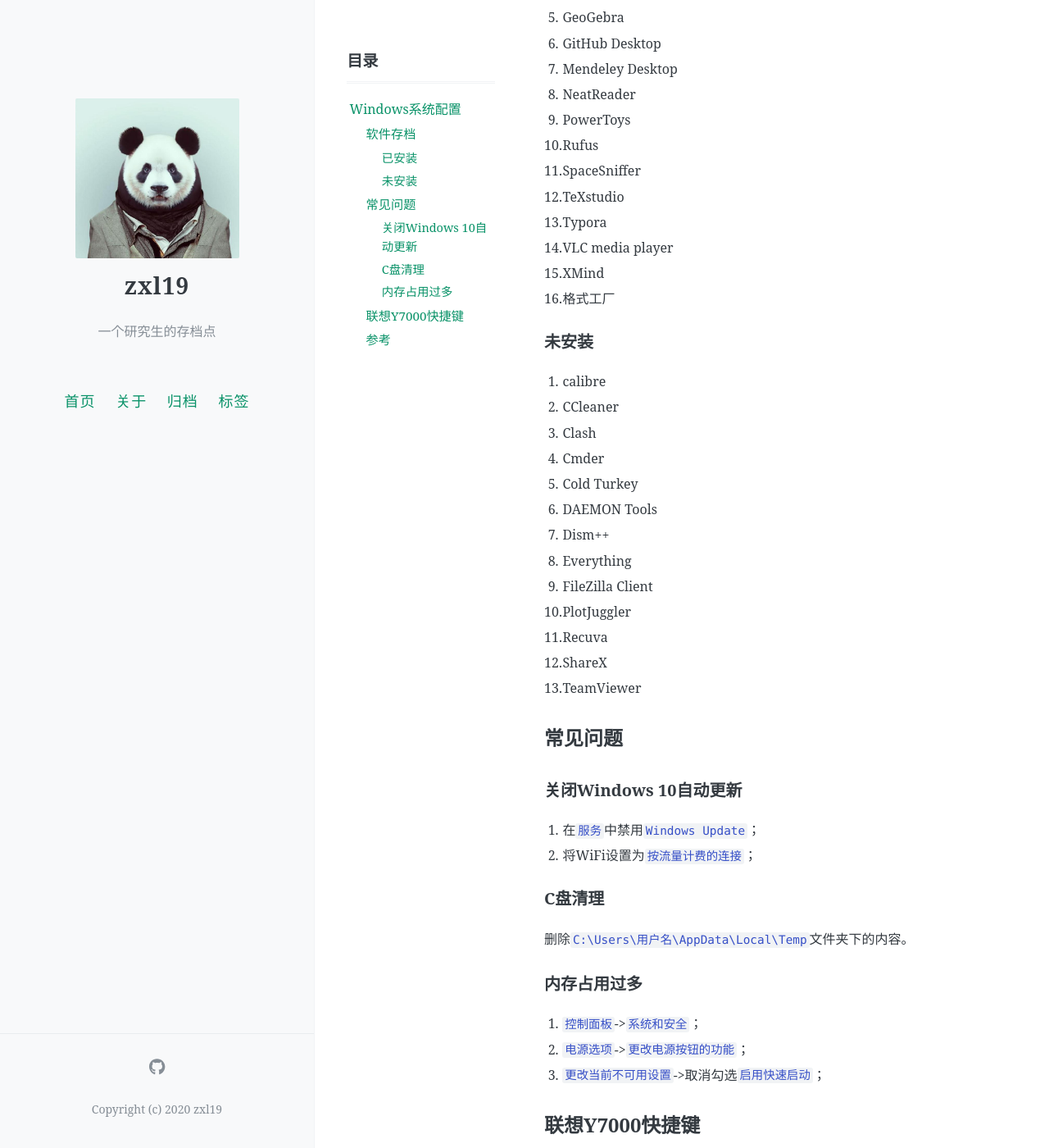
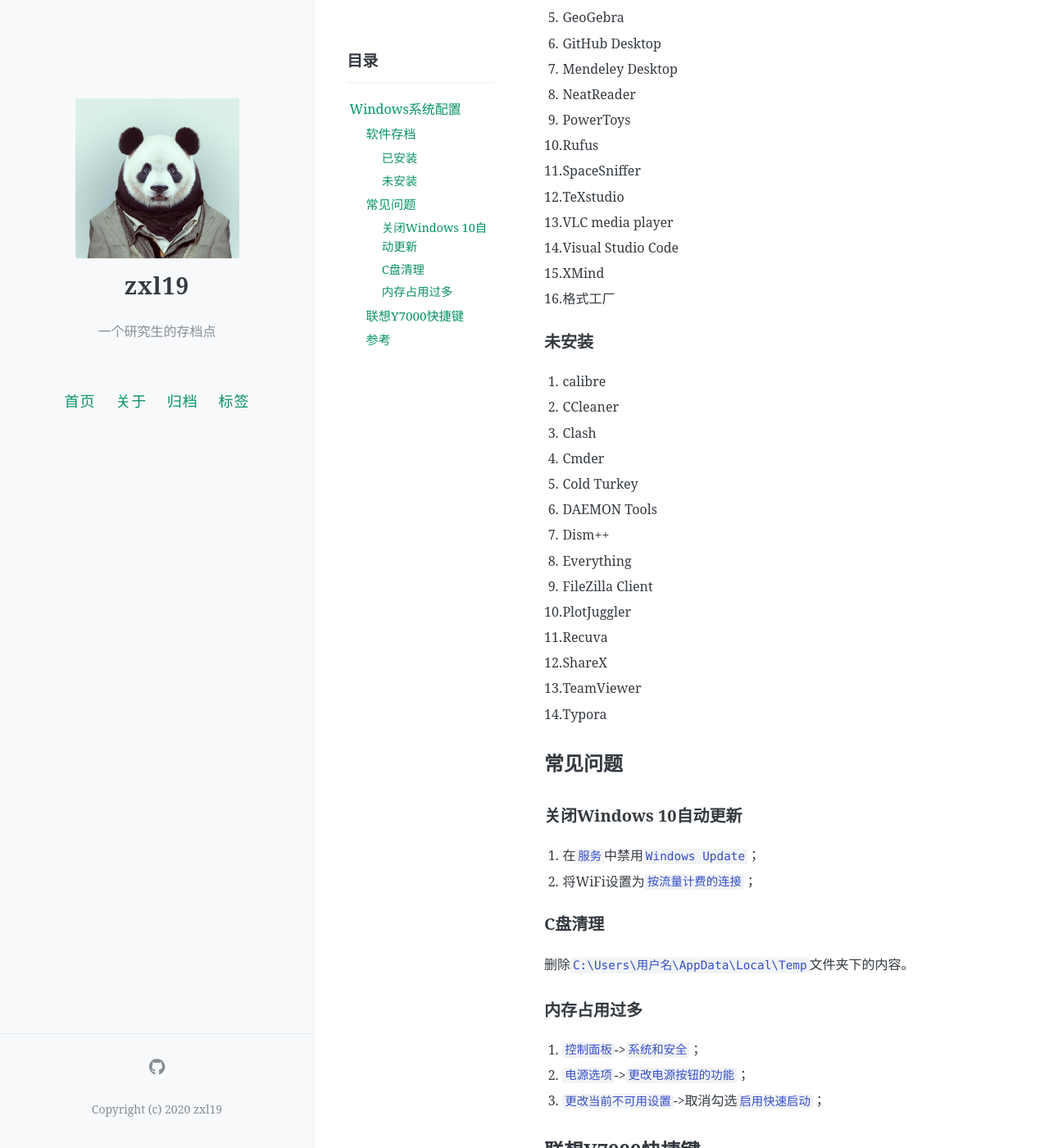
Before and after one commit to zxl19/zxl19.github.io, a Jekyll site: the page built from _posts/2021-09-15-windows-setup.md, in a window 1280 px wide and 1400 px high, scrolled down 483 px. Shown: the whole window at 82% size. Built offline with Jekyll 4.4.1, drawn with Linux system fonts in a browser that asks for light colours; comment, search, counter and statistics services are not loaded.

Commit message:
Update 2021-09-15-windows-setup.md

```diff
--- a/_posts/2021-09-15-windows-setup.md
+++ b/_posts/2021-09-15-windows-setup.md
@@ -31,8 +31,8 @@ Windows系统配置。
 10. Rufus
 11. SpaceSniffer
 12. TeXstudio
-13. Typora
-14. VLC media player
+13. VLC media player
+14. Visual Studio Code
 15. XMind
 16. 格式工厂
 
```
Also changed, not shown: other parts of _posts/2021-09-15-windows-setup.md (+1 -0 lines).
